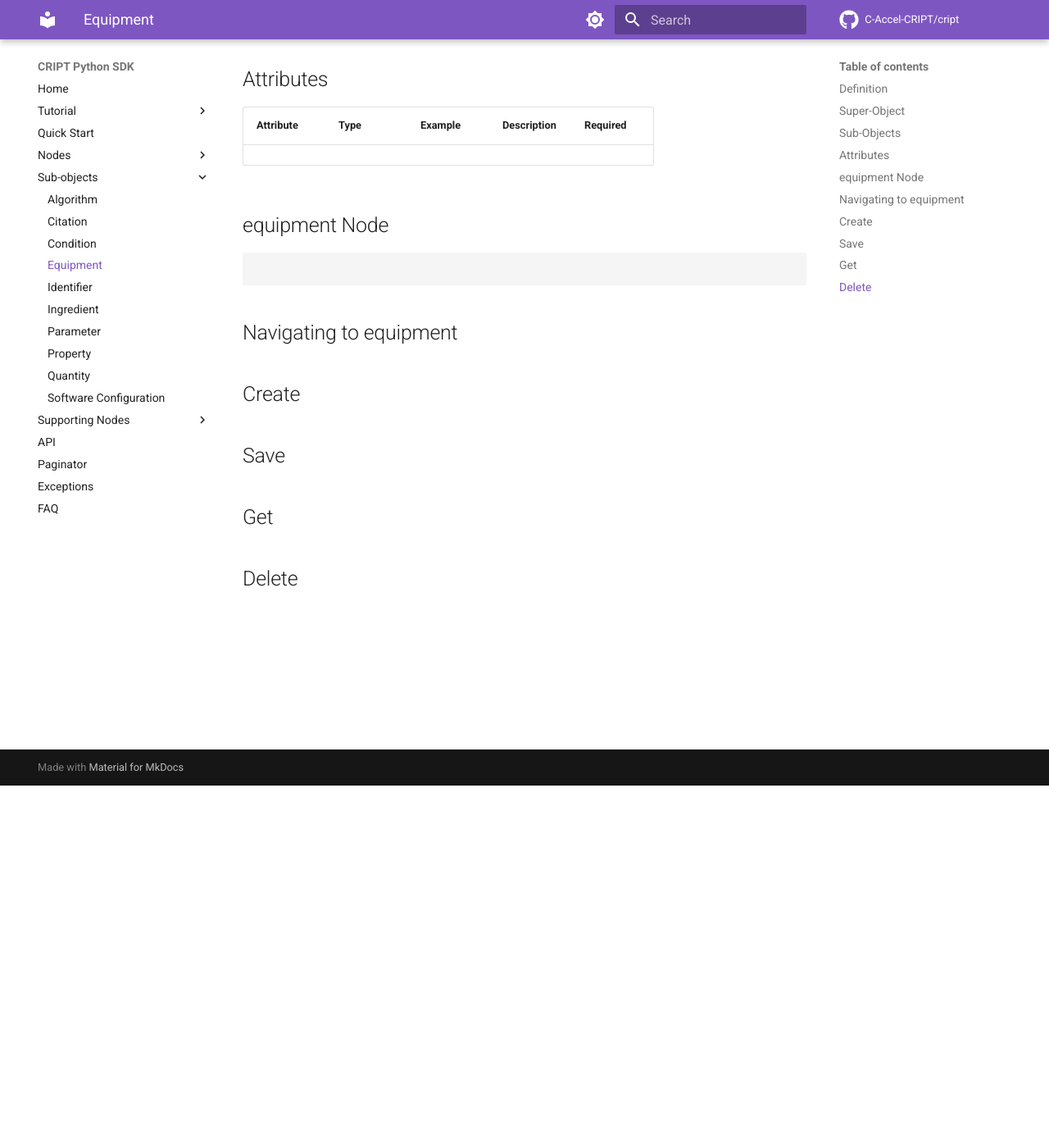
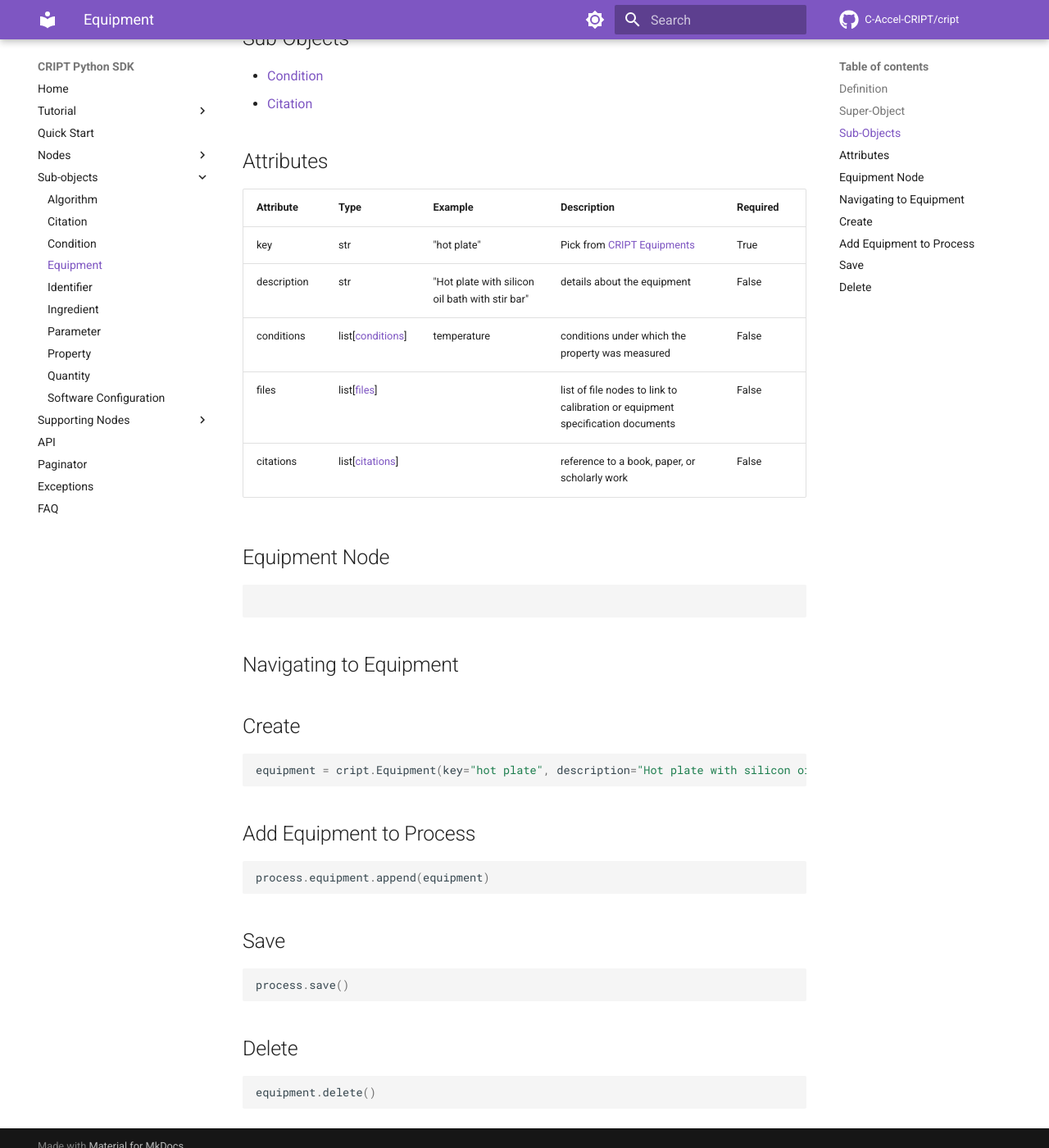
Before and after one commit to C-Accel-CRIPT/sdk-archive, an MkDocs documentation site: the page built from docs/subobjects/equipment.md, in a window 1280 px wide and 1400 px high, scrolled down 442 px. Shown: the whole window at 82% size. Built offline with MkDocs 1.6.1 and Material for MkDocs 9.7.7, drawn with Linux system fonts in a browser that asks for light colours; comment, search, counter and statistics services are not loaded; some of the changed text lies outside the part shown.

Commit message:
finished rough draft for equipment

````diff
--- a/docs/subobjects/equipment.md
+++ b/docs/subobjects/equipment.md
@@ -1,7 +1,14 @@
 # Equipment
 
 ## Definition
+Equipment are physical instruments, tools, glassware, etc. used in a process.
 
+??? info
+    Settings, or environmental variables controlled by the equipment can be specified with the [conditions](./condition.md)
+    attribute.
+
+    Equipment specification, configuration, and calibration files can be attached to the
+    equipment sub-object with the use of a [File](../supporting_nodes/file.md)
 
 
 ## Super-Object
@@ -15,24 +22,38 @@
 
 ## Attributes
 
-| Attribute | Type | Example                        | Description                     | Required |
-|-----------|------|--------------------------------|---------------------------------|----------|
+| Attribute   | Type                                         | Example                                         | Description                                                                    | Required |
+|-------------|----------------------------------------------|-------------------------------------------------|--------------------------------------------------------------------------------|----------|
+| key         | str                                          | "hot plate"                                     | Pick from [CRIPT Equipments](https://criptapp.org/keys/equipment-key/)         | True     |
+| description | str                                          | "Hot plate with silicon oil bath with stir bar" | details about the equipment                                                    | False    |
+| conditions  | list[[conditions](./condition.md)]           | temperature                                     | conditions under which the property was measured                               | False    |
+| files       | list[[files](../supporting_nodes/file.md)]   |                                                 | list of file nodes to link to calibration or equipment specification documents | False    |
+| citations   | list[[citations](../subobjects/citation.md)] |                                                 | reference to a book, paper, or scholarly work                                  | False    |
 
-
-## equipment Node
+## Equipment Node
 
 ```json
 
 ```
 
-
-
-## Navigating to equipment
+## Navigating to Equipment
 
 ## Create
+```python
+equipment = cript.Equipment(key="hot plate", description="Hot plate with silicon oil bath with stir bar")
+```
+
+## Add Equipment to Process
+```python
+process.equipment.append(equipment)
+```
 
 ## Save
-
-## Get
+```python
+process.save()
+```
 
 ## Delete
+```python
+equipment.delete()
+```
````
